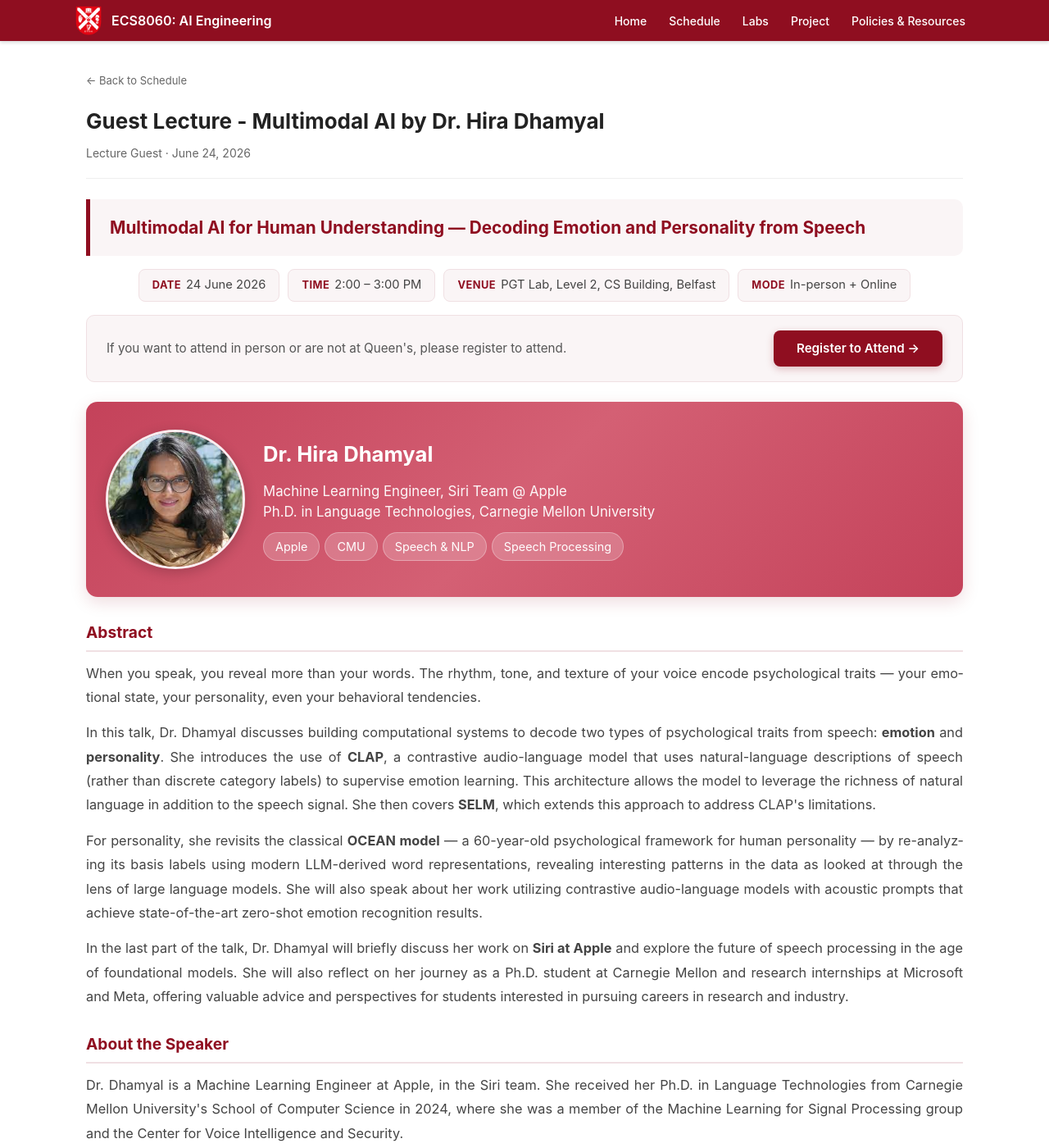
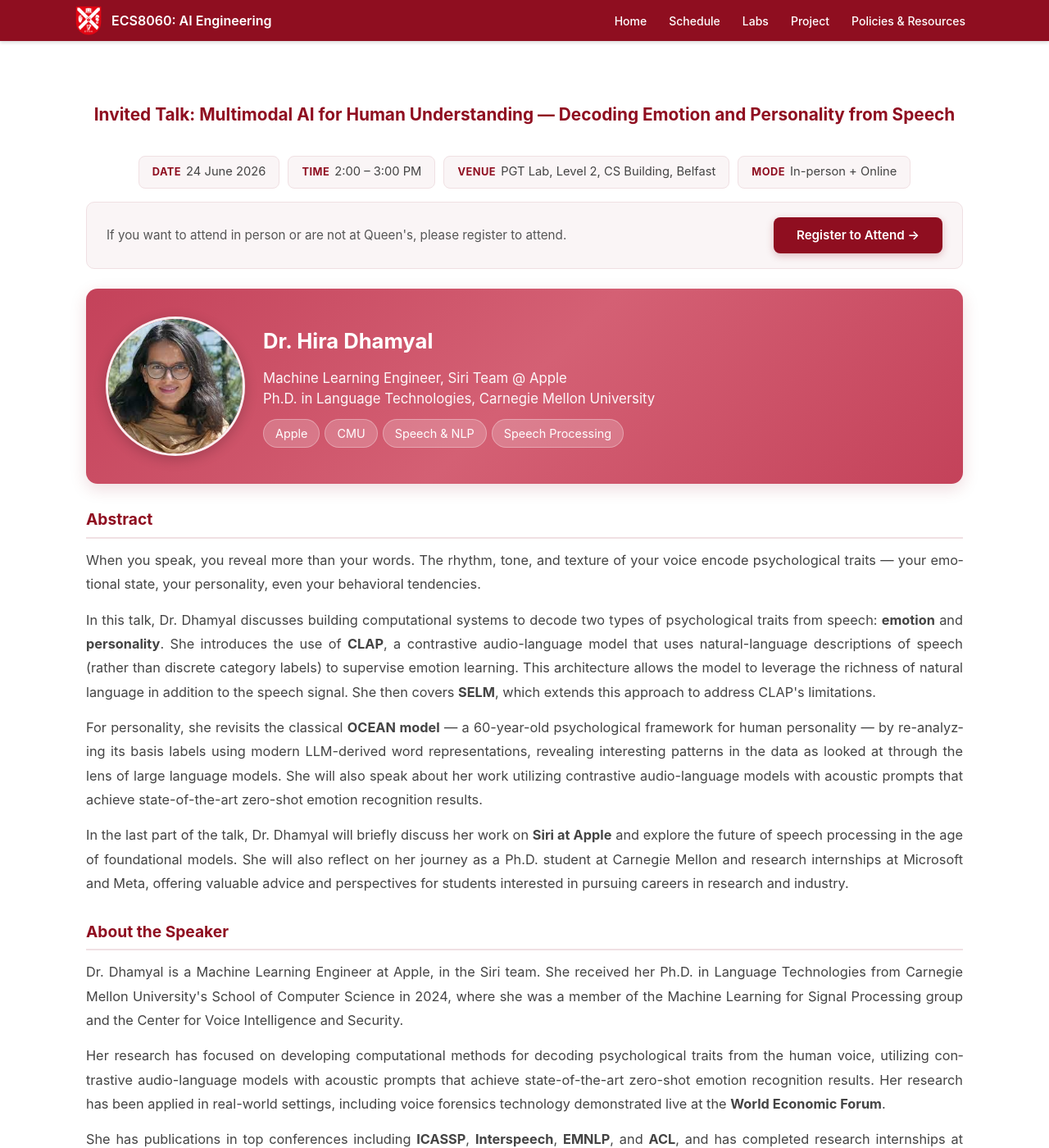
Before and after one commit to awaisrauf/ai_engineering_course, a Jekyll site: the page built from notes/guest-multimodal-dr-hira.md, in a window 1280 px wide and 1400 px high. Shown: the whole window at 82% size. Built offline with Jekyll 4.4.1, drawn with Linux system fonts in a browser that asks for light colours; some of the changed lines change nothing that is shown.

Commit message:
talk laout smallchagens ingest lecture

```diff
--- /dev/null
+++ b/_layouts/talk.html
@@ -0,0 +1,29 @@
+<!DOCTYPE html>
+<html lang="en">
+<head>
+  <meta charset="UTF-8">
+  <meta name="viewport" content="width=device-width, initial-scale=1.0">
+  <title>{{ page.title }} | {{ site.title }}</title>
+  <link rel="stylesheet" href="{{ '/assets/css/style.css' | relative_url }}">
+  <script id="MathJax-script" async src="https://cdn.jsdelivr.net/npm/mathjax@3/es5/tex-mml-chtml.js"></script>
+  <script>
+    MathJax = {
+      tex: {
+        inlineMath: [['$', '$'], ['\\(', '\\)']],
+        displayMath: [['$$', '$$'], ['\\[', '\\]']]
+      }
+    };
+  </script>
+</head>
+<body>
+  {% include header.html %}
+
+  <div class="container">
+    <div class="page-content markdown-content">
+      {{ content }}
+    </div>
+  </div>
+
+  {% include footer.html %}
+</body>
+</html>
--- a/notes/guest-multimodal-dr-hira.md
+++ b/notes/guest-multimodal-dr-hira.md
@@ -1,20 +1,18 @@
 ---
-layout: note
-title: "Guest Lecture - Multimodal AI by Dr. Hira Dhamyal"
-lecture: "Guest"
-date: 2026-06-24
+layout: talk
+# title: "Guest Lecture - Multimodal AI by Dr. Hira Dhamyal"
+# lecture: "Guest"
+# date: 2026-06-24
 ---
 
 <style>
 .talk-title-card {
-  background: #faf5f6;
-  border-left: 5px solid #8F0E20;
-  padding: 18px 24px;
-  border-radius: 0 10px 10px 0;
+  padding: 18px 0;
   margin: 20px 0 16px 0;
+  text-align: center;
 }
 
-.talk-title-card h3 {
+.talk-title-card h1 {
   color: #8F0E20;
   font-size: 1.3rem;
   margin: 0;
@@ -231,7 +229,7 @@ date: 2026-06-24
 </style>
 
 <div class="talk-title-card">
-  <h3>Multimodal AI for Human Understanding &mdash; Decoding Emotion and Personality from Speech</h3>
+  <h1>Invited Talk: Multimodal AI for Human Understanding &mdash; Decoding Emotion and Personality from Speech</h1>
 </div>
 
 <div class="event-bar">
```
